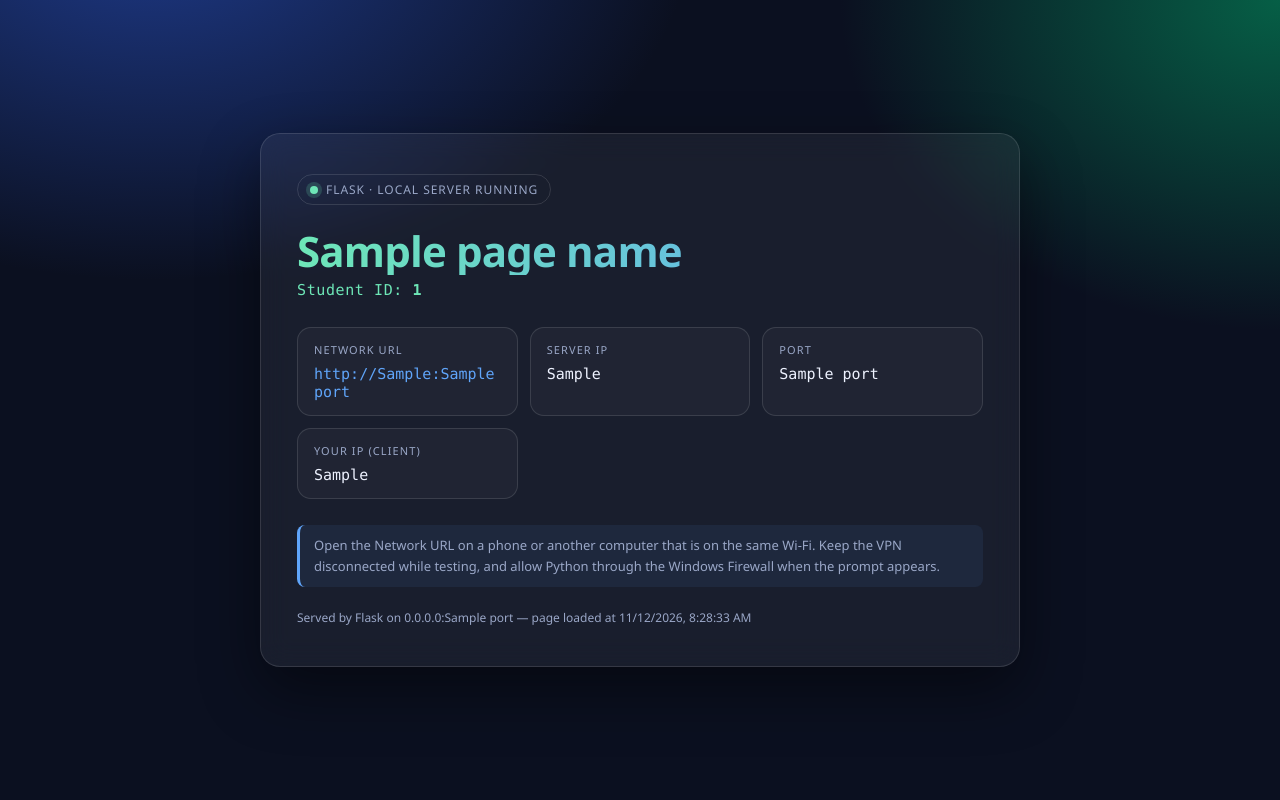
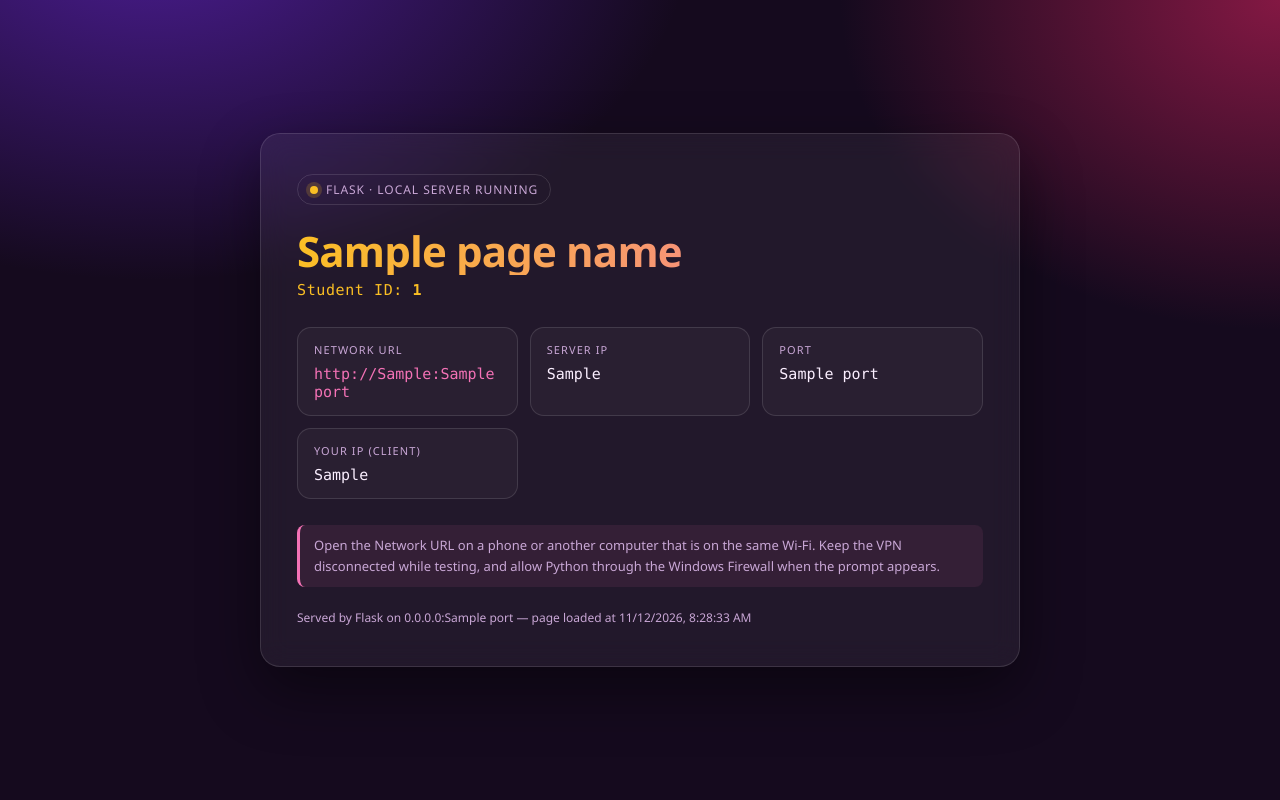
Before and after one commit to hanyunxu0507/class-exercise, a Flask app: template E1-hands-on-1/templates/hands_on_1.html in a window 1280 px wide. Run offline with Flask 3, Linux system fonts and the light colour scheme; the template is opened without the code that fills it: most values are stand-ins (such as "Sample title", 1, 10 or a date in 2020); parts of the project's set-up code (start-up, migrations or seed data) failed here and were passed over.

Commit message:
Change page color theme

```diff
--- a/E1-hands-on-1/templates/hands_on_1.html
+++ b/E1-hands-on-1/templates/hands_on_1.html
@@ -7,13 +7,13 @@
   <style>
     :root {
       color-scheme: dark;
-      --bg: #0b1020;
+      --bg: #150a1e;
       --card: rgba(255, 255, 255, 0.06);
       --line: rgba(255, 255, 255, 0.12);
-      --text: #eef2ff;
-      --muted: #9aa7c7;
-      --accent: #6ee7b7;
-      --accent2: #60a5fa;
+      --text: #fbefff;
+      --muted: #c9a7d6;
+      --accent: #fbbf24;
+      --accent2: #f472b6;
     }
 
     * { box-sizing: border-box; }
@@ -27,8 +27,8 @@
       font-family: "Segoe UI", "PingFang SC", "Microsoft YaHei", system-ui, sans-serif;
       color: var(--text);
       background:
-        radial-gradient(900px 600px at 12% -10%, #1e3a8a 0%, transparent 60%),
-        radial-gradient(800px 600px at 100% 0%, #065f46 0%, transparent 55%),
+        radial-gradient(900px 600px at 12% -10%, #4c1d95 0%, transparent 60%),
+        radial-gradient(800px 600px at 100% 0%, #831843 0%, transparent 55%),
         var(--bg);
     }
 
@@ -64,7 +64,7 @@
     .dot {
       width: 8px; height: 8px; border-radius: 50%;
       background: var(--accent);
-      box-shadow: 0 0 0 4px rgba(110, 231, 183, 0.18);
+      box-shadow: 0 0 0 4px rgba(251, 191, 36, 0.18);
     }
 
     h1 {
@@ -130,7 +130,7 @@
       border-left: 3px solid var(--accent2);
       padding: 10px 14px;
       border-radius: 8px;
-      background: rgba(96, 165, 250, 0.08);
+      background: rgba(244, 114, 182, 0.08);
       color: var(--muted);
       font-size: 13px;
       line-height: 1.6;
```
